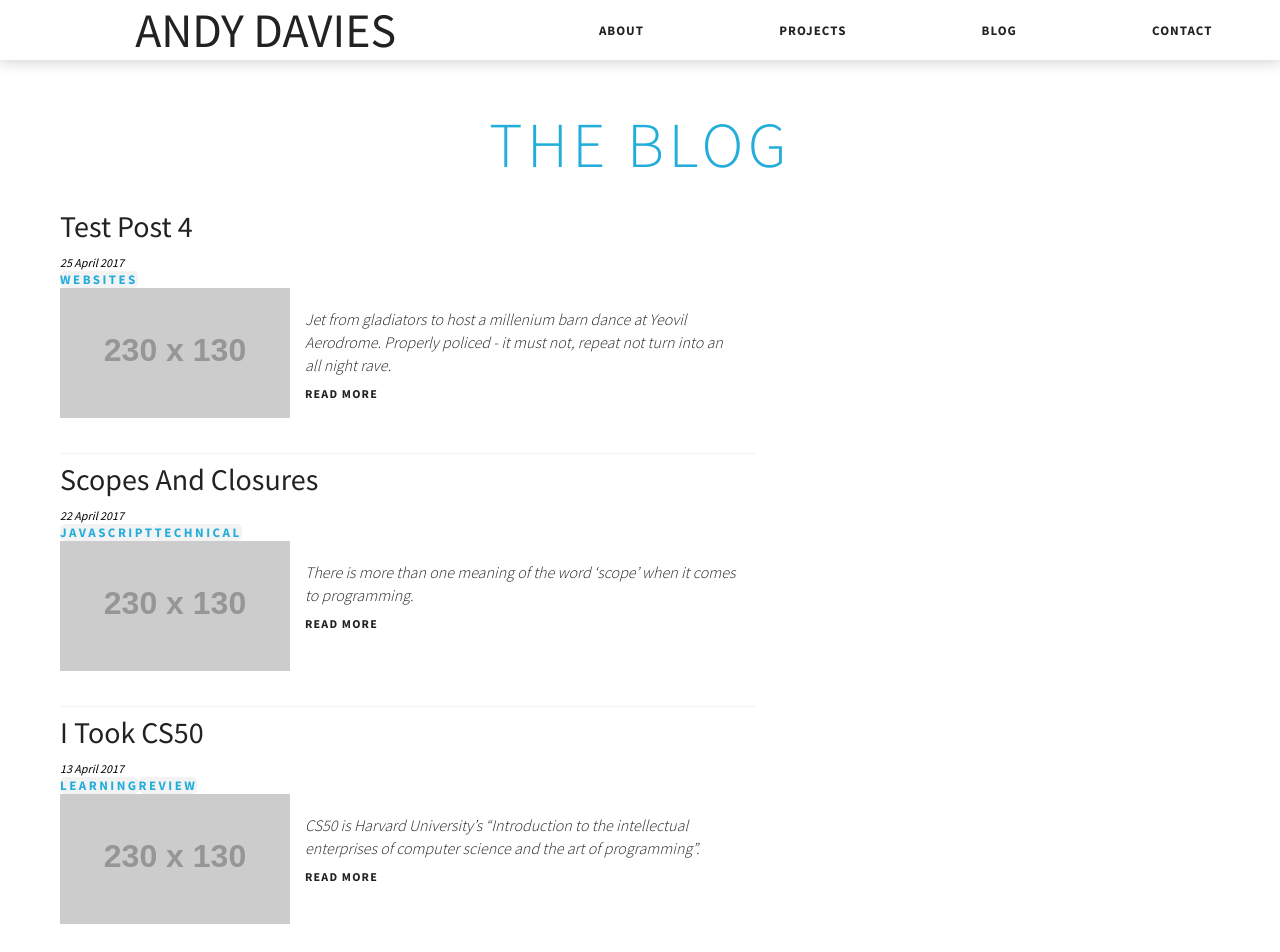
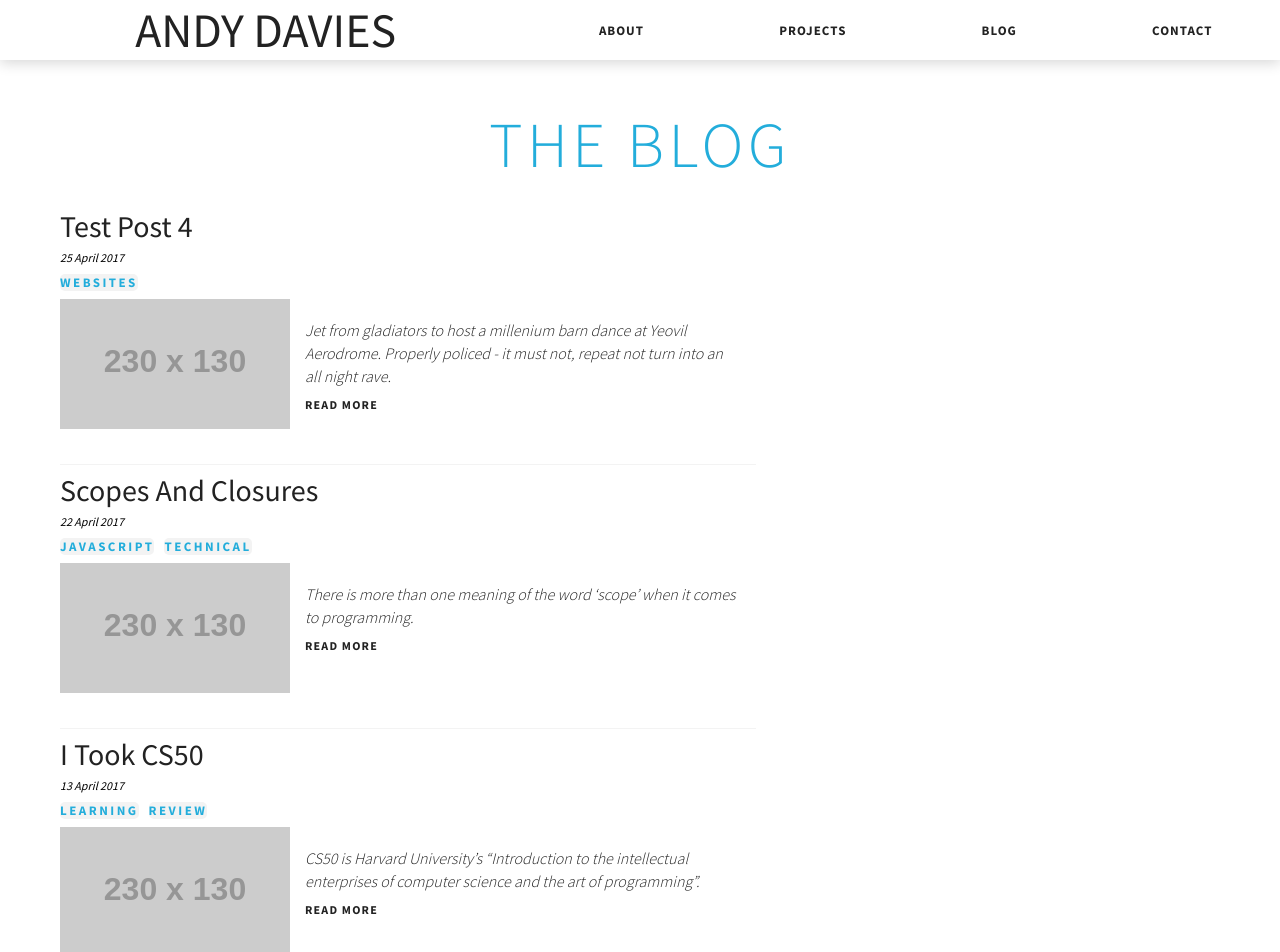
Before and after one commit to andavies/andavies.github.io, a Jekyll site: the page built from blog.html, in a window 1280 px wide and 1400 px high. Shown: the top 952 px of the window. Built offline with Jekyll 4.4.1, drawn with Linux system fonts in a browser that asks for light colours.

Commit message:
Style blog index headers

```diff
--- a/css/styles.scss
+++ b/css/styles.scss
@@ -550,7 +550,7 @@ h1.article-title {
 			font-size: 30px;
 			line-height: 30px;
 			text-transform: capitalize;
-			margin: 10px 0;
+			margin: 10px 0 5px;
 		}
 
 		time {
@@ -559,8 +559,13 @@ h1.article-title {
 			font-style: italic;
 		}
 
-		.flex-container {
+		.tag-wrapper {
 			justify-content: flex-start;
+			margin: 8px 0;
+
+			div {
+				margin-right: 10px;
+			}
 		}
 	}
 }
```
